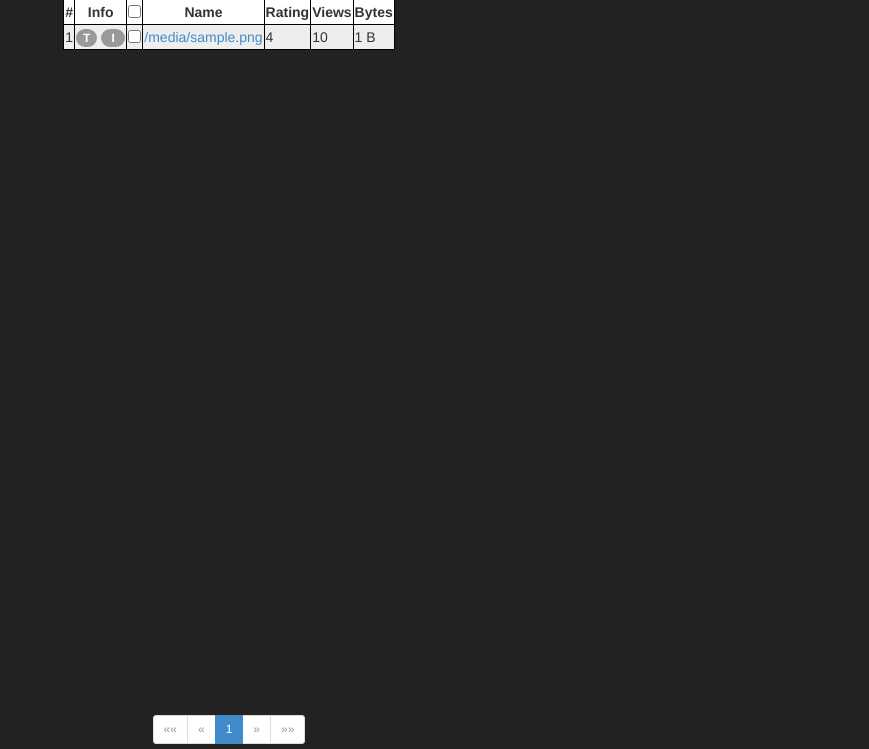
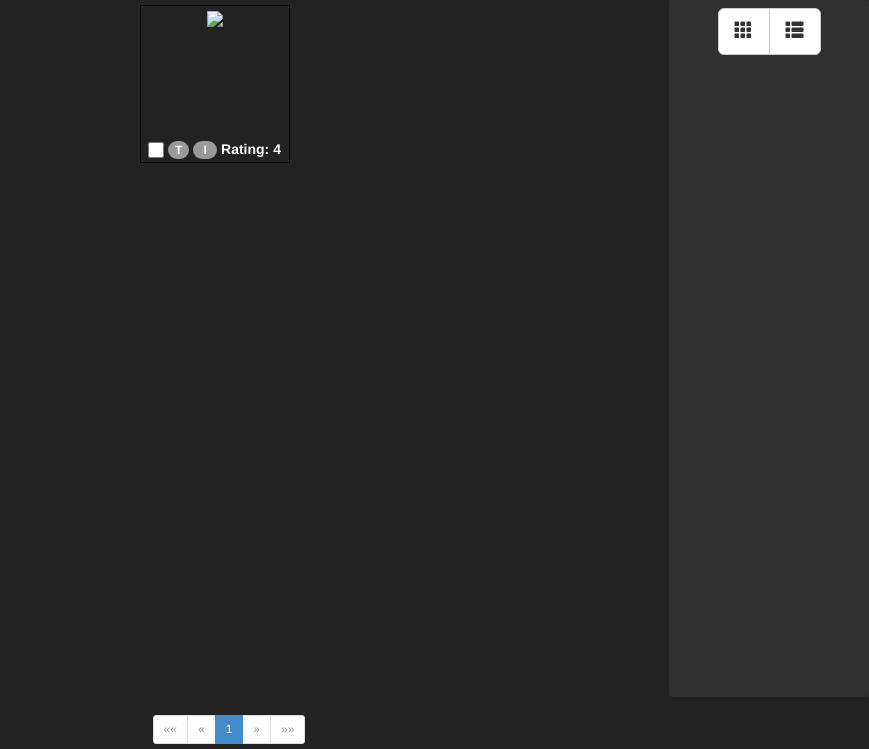
Before and after one commit to jonmsawyer/maio_old, a Django app: template app/templates/images/index.html in a window 1280 px wide. Shown: the part 51-800 px from the top of the page, without its empty margins (411-1280 px from the left). Run offline with Django 3.2, Linux system fonts and the light colour scheme; the template is opened without the code that fills it: most values are stand-ins (such as "Sample title", 1, 10 or a date in 2020); some libraries are stand-ins or nearby versions.

Commit message:
Added support for both list and thumbnail views of index page.

```diff
--- a/app/templates/images/index.html
+++ b/app/templates/images/index.html
@@ -1,10 +1,112 @@
 {% extends 'base.html' %}
+
+{% block styles %}
+<style>
+div#img_panel { float: right; width: 200px; margin: 0;
+                background-color: #303030; color: white; height: 100%; }
+div#img_controls_container { text-align: center; margin-top: 8px; }
+div#tn_container {
+    text-align: center;
+    width: 934px;
+    border: 0px solid red;
+    margin: 12px auto 50px auto; }
+div.tn {
+    float: left;
+    width: 150px;
+    height: 158px;
+    border: 1px solid black;
+    margin: -6px 2px 0 0;
+    padding: 2px;
+}
+div.img { text-align: center; height: 132px; width: 132px; margin: 0 auto; }
+div.txt { color: white; position: relative; top: -6px; }
+input.cb { height: 16px; width: 16px; position: relative; top: 4px; }
+
+</style>
+{% endblock styles %}
 
 {% block scripts %}
 <script>
+function parseSearch() {
+    window.searchArgs = {}
+    var search = window.location.search.substring(1);
+    if (search === "") { return; }
+    var list = search.split('&');
+    jQuery.each(list, function(index, el) {
+        var el_arr = el.split('=');
+        if (el_arr.length == 1) {
+            window.searchArgs[el_arr[0]] = null;
+        }
+        else if (el_arr.length == 2) {
+            window.searchArgs[el_arr[0]] = el_arr[1];
+        }
+    });
+}
+
+function getSearch(key) {
+    try {
+        return window.searchArgs[key];
+    } catch (e) {
+        return false;
+    }
+}
+
+function setSearch(key, value) {
+    try {
+        if (key !== null && key !== undefined) {
+            window.searchArgs[key] = value;
+            return true;
+        }
+        return false;
+    } catch (e) {
+        return false;
+    }
+}
+
+function unsetSearch(key) {
+    try {
+        delete window.searchArgs[key];
+        return true;
+    } catch (e) {
+        return false;
+    }
+}
+
+function searchEncode() {
+    var search = "";
+    for (var key in window.searchArgs) {
+        var val = window.searchArgs[key];
+        if (val !== undefined && val !== null) {
+            search = search + '&' + key + "=" + val;
+        }
+        else {
+            search = search + '&' + key;
+        }
+    }
+    return search.substring(1);
+}
+
+function setImageContainerHeight(callback) {
+    var height_offset = 52;
+    var width_offset = 304;
+
+    var img_container_height = $('#tn_container').height();
+    if (img_container_height < $(window).height()) {
+        $("#img_panel").height($(window).height() - height_offset - height_offset);
+    }
+    else {
+        $("#img_panel").height(img_container_height);
+    }
+
+    if (callback && typeof(v) == "function") { callback(); }
+}
+
 function setPage(num) {
-    window.location.search = 'page='+num;
+    setSearch('page', num);
+    window.location.search = searchEncode();
 }
+
+$(window).resize(setImageContainerHeight);
 
 $(document).keydown(function(e) {
     switch(e.which) {
@@ -33,8 +135,24 @@
 
     e.preventDefault(); // prevent the default action (scroll / move caret)
 });
+
+$(document).ready(function() {
+    parseSearch();
+
+    $('button.view.list').click(function() {
+        setSearch('view', 'list');
+        window.location.search = searchEncode();
+    });
+    $('button.view.tn').click(function() {
+        unsetSearch('view');
+        window.location.search = searchEncode();
+    });
+
+    setImageContainerHeight();
+});
 </script>
 {% endblock scripts %}
+
 {% block content %}
 <style>
   table { width: auto; margin: 0 auto; border: 1px solid black; }
@@ -43,6 +161,22 @@
   .row1 { background-color: #eee; }
 </style>
 
+<div id="img_panel" class="panel">
+    <div id="img_controls_container">
+        <div id="img_controls" class="btn-group btn-group-lg pagination-center">
+            <button type="button" class="btn btn-default btn-lg view tn">
+                <span class="glyphicon glyphicon-th"></span>
+            </button>
+            <button type="button" class="btn btn-default btn-lg view list">
+                <span class="glyphicon glyphicon-th-list"></span>
+            </button>
+        </div>
+    </div>
+</div>
+
+
+<div id="tn_container">
+{% if view == 'list' %}
 <table style="background-color: #fff; margin-bottom: 100px;">
 <tr>
     <th>#</th>
@@ -67,26 +201,44 @@
 <tr><td colspan="7">No images in the database.</td></tr>
 {% endfor %}
 </table>
+{% else %}
+{% for file in files %}
+<label for="{{ file.id }}"><div class="tn">
+    <div class="img">
+        <a href="{% url "app:images_view" %}#{{ file.id }}"
+        ><img src="{% url 'app:get_tn' 'tn' file.id %}" /></a>
+    </div>
+    <div class="txt">
+        <input class="cb" type="checkbox" id="{{ file.id }}" />
+        <span class="badge">T</span> <span class="badge">&nbsp;I&nbsp;</span>
+        Rating: {% if file.rating %}{{ file.rating }}{% else %}0{% endif %}
+    </div>
+</div></label>
+{% endfor %}
+<div style="clear: both;"></div>
+{% endif %}
+</div>
+
 <div style="text-align: center; width: 100%; position: fixed; bottom: 0; background-color: #222;">
 <ul class="pagination pagination-sm" style="margin: 5px auto 0 auto; width: auto;">
     {% if files.has_previous %}
-    <li class=""><a href="?page=1">&laquo;&laquo;</a></li>
-    <li class=""><a href="?page={{ files.previous_page_number }}">&laquo;</a></li>
+    <li class=""><a onclick="setPage(1);">&laquo;&laquo;</a></li>
+    <li class=""><a onclick="setPage({{ files.previous_page_number }});">&laquo;</a></li>
     {% else %}
-    <li class="disabled"><a href="#">&laquo;&laquo;</a></li>
-    <li class="disabled"><a href="#">&laquo;</a></li>
+    <li class="disabled"><a onclick="setPage(1);">&laquo;&laquo;</a></li>
+    <li class="disabled"><a onclick="setPage(1);">&laquo;</a></li>
     {% endif %}
 
     {% for page in page_range %}
-    <li class="{% if page == files.number %}active{% endif %} {% if page == '...' %}disabled{% endif %}"><a href="{% if page != '...' %}?page={{ page }}{% else %}#{% endif %}">{{ page }}</a></li>
+    <li class="{% if page == files.number %}active{% endif %} {% if page == '...' %}disabled{% endif %}"><a onclick="setPage({% if page != '...' %}{{ page }}{% else %}{{ files.number }}{% endif %});">{{ page }}</a></li>
     {% endfor %}
 
     {% if files.has_next %}
-    <li class=""><a href="?page={{ files.next_page_number }}">&raquo;</a></li>
-    <li class=""><a href="?page={{ files.paginator.num_pages }}">&raquo;&raquo;</a></li>
+    <li class=""><a onclick="setPage({{ files.next_page_number }});">&raquo;</a></li>
+    <li class=""><a onclick="setPage{{ files.paginator.num_pages }dd});">&raquo;&raquo;</a></li>
     {% else %}
-    <li class="disabled"><a href="#">&raquo;</a></li>
-    <li class="disabled"><a href="#">&raquo;&raquo;</a></li>
+    <li class="disabled"><a onclick="setPage({{ files.number }});">&raquo;</a></li>
+    <li class="disabled"><a onclick="setPage({{ files.number }});">&raquo;&raquo;</a></li>
     {% endif %}
 </ul>
 </div>
--- a/app/urls.py
+++ b/app/urls.py
@@ -14,6 +14,7 @@
 
     # Uncomment the next line to enable the admin:
     # url(r'^admin/', include(admin.site.urls)),
+    url(r'^get/(?P<tn>tn)/(?P<id>[a-zA-Z0-9-]{36})?', 'app.views.get_file', name='get_tn'),
     url(r'^get/(?P<id>[a-zA-Z0-9-]{36})?', 'app.views.get_file', name='get_file'),
     url(r'^videos/$', 'app.views.videos_index', name='videos_index'),
     url(r'^audio/$', 'app.views.audio_index', name='audio_index'),
```
Also changed, not shown: app/templates/images/view.html (+6 -2 lines), app/views.py (+11 -4 lines).
